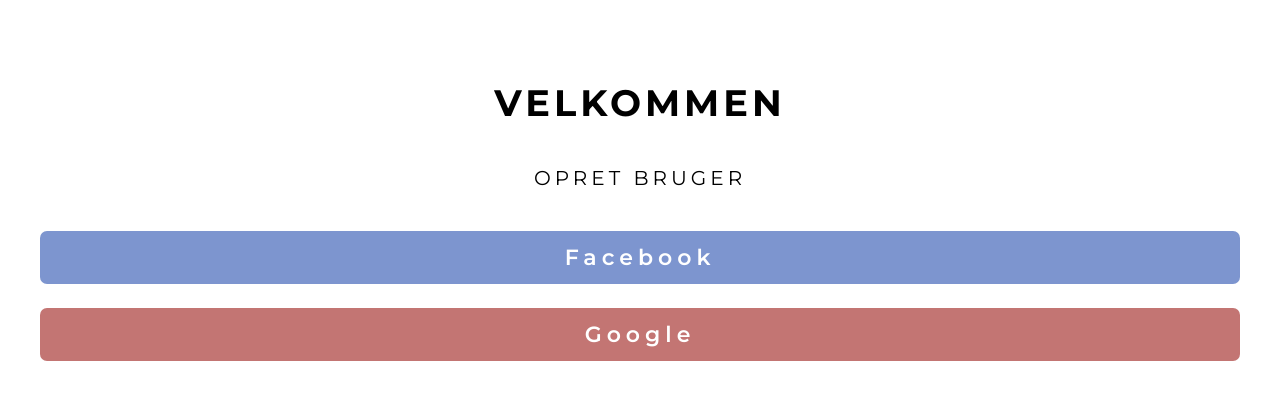
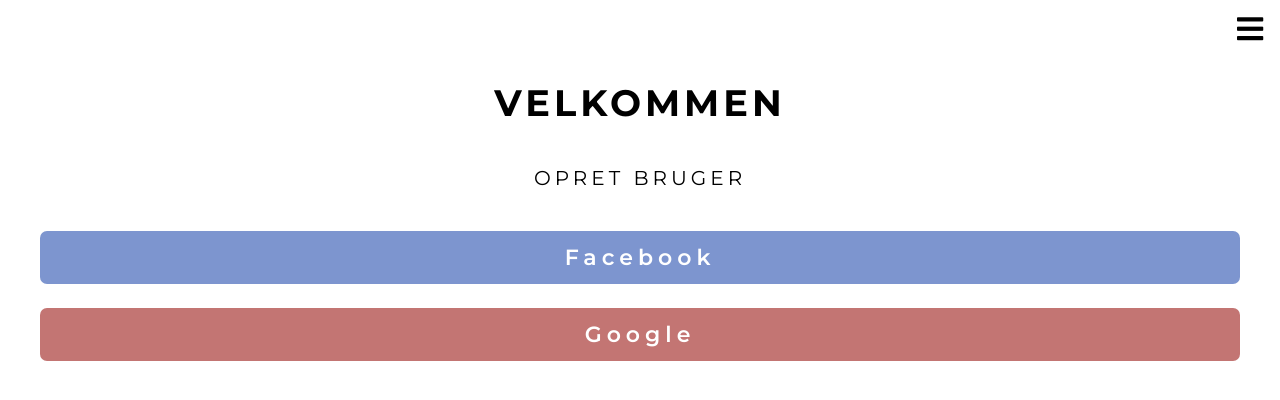
Before and after one commit to Hr-Boesen/DatingApp, a Vue app: page /#/ in a window 1280 px wide. Shown: the top 400 px of the page. Built offline with nearby package versions, Linux system fonts and the light colour scheme.

Commit message:
app layout

```diff
--- a/src/scripts/App.vue
+++ b/src/scripts/App.vue
@@ -1,13 +1,40 @@
 <template>
-    <div id="app" class="app">
-        <div class="container">
+    <div id="app" class="app" :class="{'app--nav-open': isNavOpen}">
+        <aside class="app__nav">
+            <div class="container">
+                <nav class="nav">
+                    <router-link class="nav__link" to="/">Feed</router-link>
+                    <router-link class="nav__link" to="/">Messages</router-link>
+                    <router-link class="nav__link" to="/">Search</router-link>
+                    <router-link class="nav__link" to="/">Account</router-link>
+                    <router-link class="nav__link" to="/">Log out</router-link>
+                </nav>
+            </div>
+        </aside>
+        <main class="app__content">
             <router-view/>
-        </div>
+        </main>
+        <button type="button" class="app__nav-toggle" @click="toggleNav">
+            <i class="fas fa-bars" v-show="!isNavOpen"></i>
+            <i class="fas fa-times" v-show="isNavOpen"></i>
+        </button>
     </div>
 </template>
 
 <script>
 export default {
-    name: 'App'
+    name: 'App',
+
+    data() {
+        return {
+            isNavOpen: false
+        }
+    },
+
+    methods: {
+        toggleNav() {
+            this.isNavOpen = !this.isNavOpen;
+        }
+    }
 }
 </script>
--- a/src/scripts/components/Login.vue
+++ b/src/scripts/components/Login.vue
@@ -1,5 +1,6 @@
 <template>
     <div class="screen login">
+        <div class="container">
             <h1 class="screen_title">VELKOMMEN</h1>
             <h2 class="create-user">OPRET BRUGER</h2>
             <div>
@@ -10,6 +11,7 @@
                 <router-link :to="{name: 'CreateProfileNameAgeSexuality'}" class="button button-block button-google">
                     Google
                 </router-link>
+            </div>
         </div>
     </div>
 </template>
--- a/src/styles/_variables.scss
+++ b/src/styles/_variables.scss
@@ -19,7 +19,7 @@
 $font-style-alt: normal;
 
 // Colors
-
+$white: #fff;
 $primaryBtn: rgb(253, 126, 20);
 $greyBoxColor: #F4F1F1;
 $editBoxColor: #C8C8C8;
--- /dev/null
+++ b/src/styles/components/_app.scss
@@ -0,0 +1,44 @@
+// App
+
+.app {
+    position: relative;
+    display: block;
+    width: 100vw;
+    height: 100vh;
+    overflow: hidden;
+
+    &__nav {
+        display: block;
+        width: 100%;
+        height: 100%;
+        padding-left: 50%;
+        background-color: #f3f3f3;
+    }
+
+    &__content {
+        position: absolute;
+        top: 0;
+        right: 0;
+        width: 100%;
+        height: 100%;
+        background-color: $white;
+        overflow: auto;
+        transition: right .3s;
+    }
+
+    &--nav-open &__content {
+        right: 50%;
+    }
+
+    &__nav-toggle {
+        position: absolute;
+        top: 0;
+        right: 0;
+        width: 60px;
+        height: 60px;
+        border: none;
+        background-color: transparent;
+        font-size: 30px;
+        cursor: pointer;
+    }
+}
--- /dev/null
+++ b/src/styles/components/_nav.scss
@@ -0,0 +1,13 @@
+
+// Navigation
+
+.nav {
+    padding: 60px 0;
+
+    &__link {
+        display: block;
+        padding: 10px 0;
+        font-size: 20px;
+        font-weight: bold;
+    }
+}
--- a/src/styles/screen.scss
+++ b/src/styles/screen.scss
@@ -12,6 +12,8 @@
 @import './ui/button.scss';
 
 // Components
+@import './components/app';
+@import './components/nav';
 @import './components/screen';
 @import './components/login';
 @import './components/profile';
```
Lines whose indentation alone changed are shown as unchanged.
